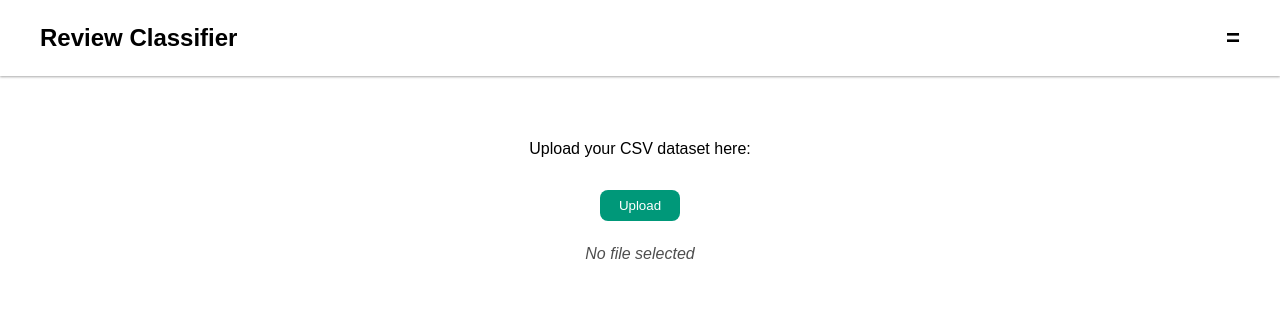
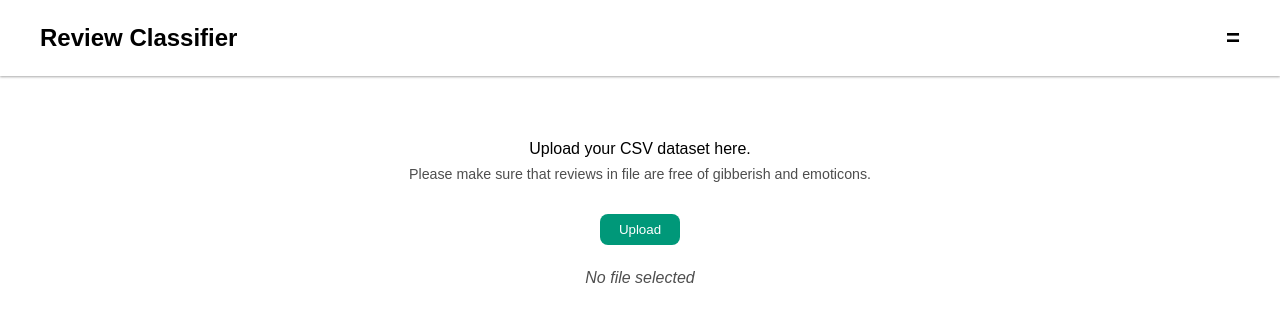
Before and after one commit to divinsmathew/review-classifier, a React (Create React App) app: page / in a window 1280 px wide. Shown: the top 322 px of the page. Built offline with nearby package versions, Linux system fonts and the light colour scheme.

Commit message:
Added warning text

```diff
--- a/src/App.css
+++ b/src/App.css
@@ -30,9 +30,17 @@ header {
     margin-top: 4rem;
     font-weight: 500;
 }
+
+.warning-text {
+    margin-top: 0.5rem;
+    font-size: 0.89rem;
+    color: #4e4e4e;
+}
+
 #file-picker {
     display: none;
 }
+
 .upload-button {
     margin-top: 2rem;
     background-color: #009879;
@@ -42,16 +50,20 @@ header {
     color: #fff;
     cursor: pointer;
 }
+
 .upload-button[disabled] {
     background-color: #ccc;
     cursor: not-allowed;
 }
+
 .upload-button:not([disabled]):hover {
     background-color: #00ab89;
 }
+
 .upload-button:not([disabled]):active {
     background-color: #00725c;
 }
+
 .file-selected-label {
     margin-top: 1.5rem;
     font-weight: 400;
--- a/src/App.jsx
+++ b/src/App.jsx
@@ -30,6 +30,8 @@ const App = () => {
         const data = await response.json();
         setClassifiedData(data.results);
         setIsUploading(false);
+
+        if (data.results.length === 0) alert("No results found");
     };
 
     return (
@@ -40,7 +42,11 @@ const App = () => {
             </header>
             <main>
                 <div className="input-container">
-                    <div>Upload your CSV dataset here:</div>
+                    <div>Upload your CSV dataset here.</div>
+                    <div className="warning-text">
+                        Please make sure that reviews in file are free of
+                        gibberish and emoticons.
+                    </div>
                     <input
                         ref={filePickerRef}
                         type="file"
```
